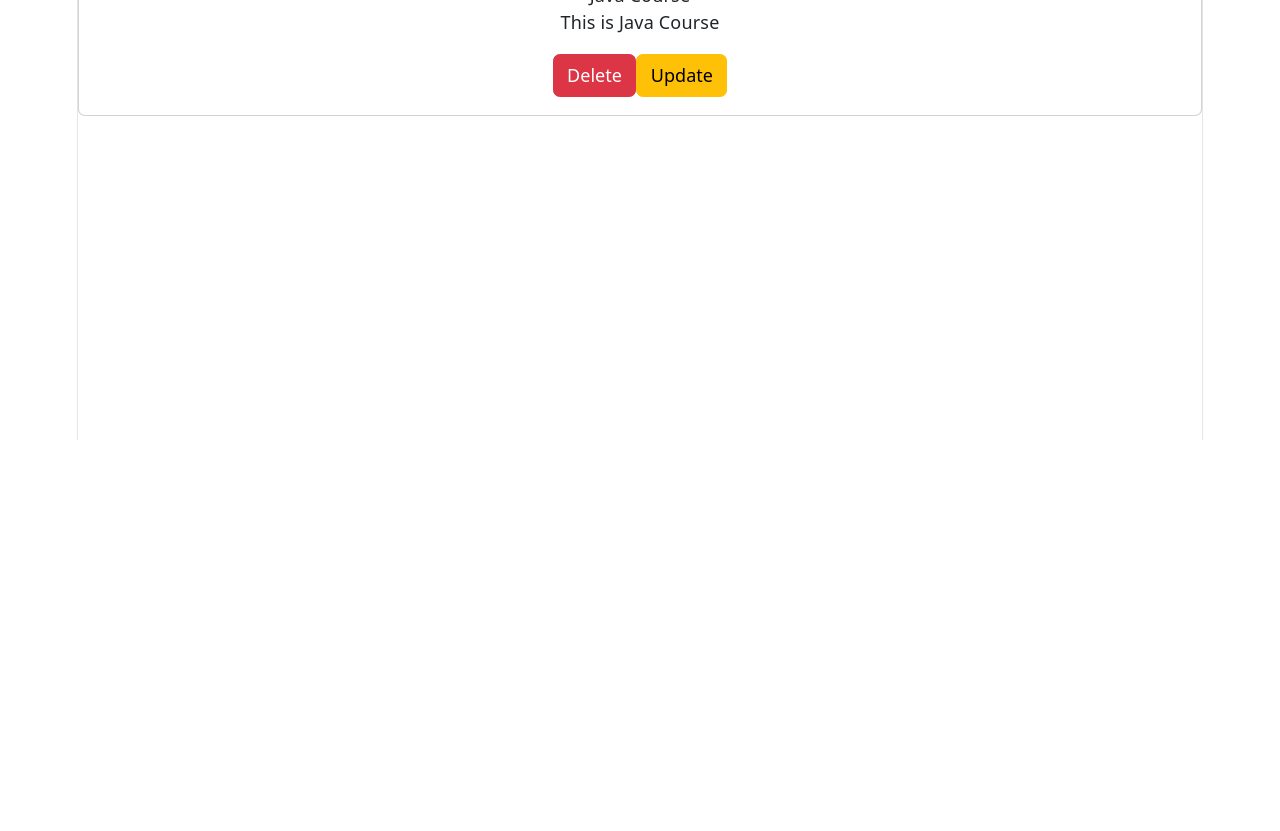
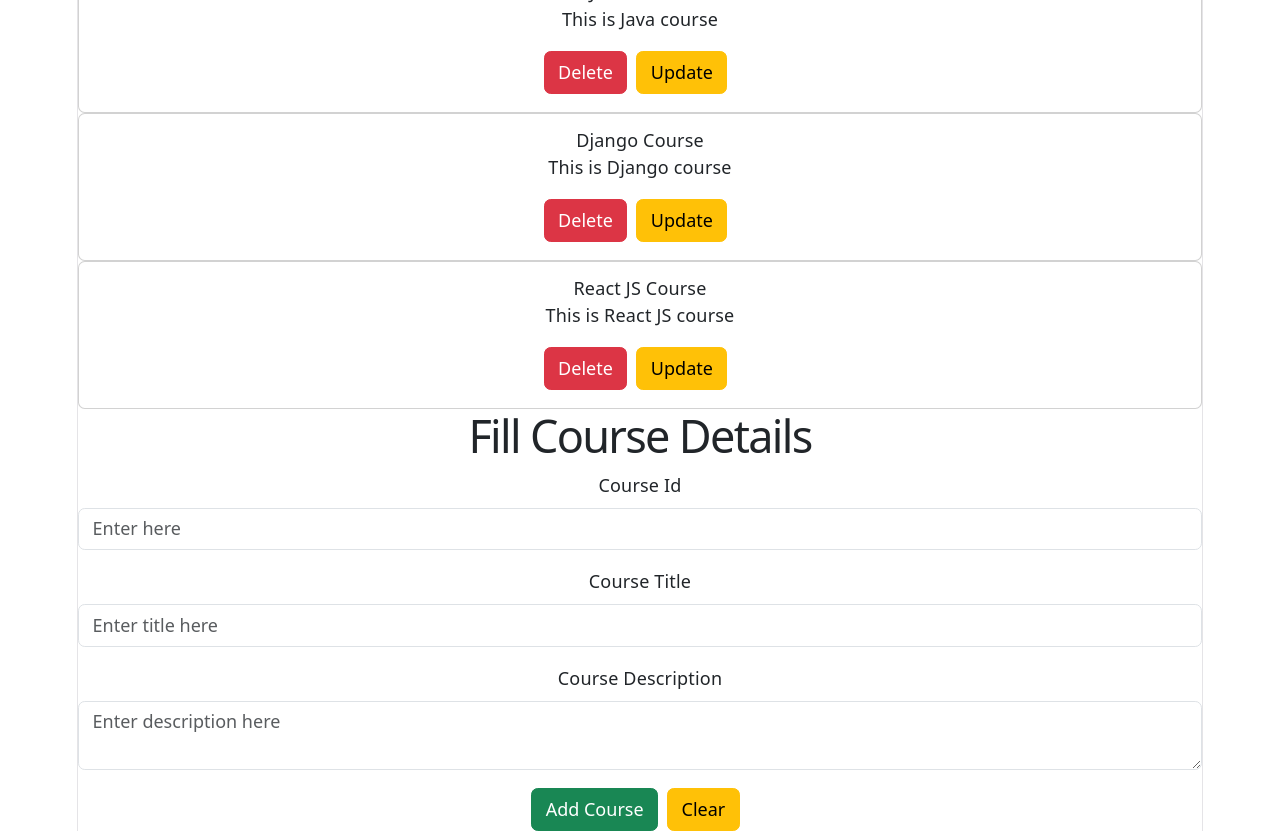
Before and after one commit to nnsnitya/my-course-app, a React (Vite) app: page / in a window 1280 px wide. Shown: the part 360-1191 px from the top of the page. Before the commit the page ends 800 px from the top, so only its background shows below. Built offline with nearby package versions, Linux system fonts and the light colour scheme.

Commit message:
all course & add course comp added

```diff
--- a/src/App.jsx
+++ b/src/App.jsx
@@ -9,6 +9,8 @@ import { Button } from 'reactstrap';
 import { ToastContainer, toast } from 'react-toastify';
 import Home from './components/Home';
 import Course from './components/Course';
+import Allcourses from './components/Allcourses';
+import Addcourse from './components/Addcourse';
 
 function App() {
 
@@ -22,8 +24,10 @@ function App() {
     <div>
       <ToastContainer/>
       <Home/>
-      <Course course={{ title: "Django Course", description: "This is Django Course" }}/>
-      <Course course={{ title: "Java Course", description: "This is Java Course" }}/>
+      <hr/>
+      <Allcourses/>
+
+      <Addcourse/>
     </div>
   );
 }
--- /dev/null
+++ b/src/components/Addcourse.jsx
@@ -0,0 +1,31 @@
+import React from "react";
+import { Button, Container, Form, FormGroup, Input, Label } from "reactstrap";
+
+const Addcourse = () => {
+
+    return (
+        <div>
+            <h1>Fill Course Details</h1>
+            <Form>
+                <FormGroup>
+                    <Label for="userId">Course Id</Label>
+                    <Input type="text" placeholder="Enter here" name="userId" id="userId" />
+                </FormGroup>
+                <FormGroup>
+                    <Label for="title">Course Title</Label>
+                    <Input type="text" placeholder="Enter title here" name="title" id="title" />
+                </FormGroup>
+                <FormGroup>
+                    <Label for="description">Course Description</Label>
+                    <Input type="textarea" placeholder="Enter description here" name="description" id="description" />
+                </FormGroup>
+                <Container className="text-center">
+                    <Button color="success">Add Course</Button>
+                    <Button color="warning mx-2">Clear</Button>
+                </Container>
+            </Form>
+        </div>
+    );
+}
+
+export default Addcourse;
--- /dev/null
+++ b/src/components/Allcourses.jsx
@@ -0,0 +1,26 @@
+import React, { useState } from "react";
+import Course from "./Course";
+
+
+const Allcourses = () => {
+
+    const [courses, setCourses] = useState([
+        {title: "Java Course", description: "This is Java course"},
+        {title: "Django Course", description: "This is Django course"},
+        {title: "React JS Course", description: "This is React JS course"}
+    ])
+
+    return (
+        <div>
+            <h1>All Courses</h1>
+            <p>List of courses are as follows</p>
+            {
+                courses.length > 0 ?
+                courses.map((item) => <Course course={item} />) :
+                "No Courses"
+            }
+        </div>
+    );
+}
+
+export default Allcourses;
--- a/src/components/Course.jsx
+++ b/src/components/Course.jsx
@@ -10,7 +10,7 @@ const Course = ({ course }) => {
                 <CardText>{course.description}</CardText>
                 <Container className="text-center">
                     <Button color="danger">Delete</Button>
-                    <Button color="warning">Update</Button>
+                    <Button color="warning mx-2">Update</Button>
                 </Container>
             </CardBody>
         </Card>
```
